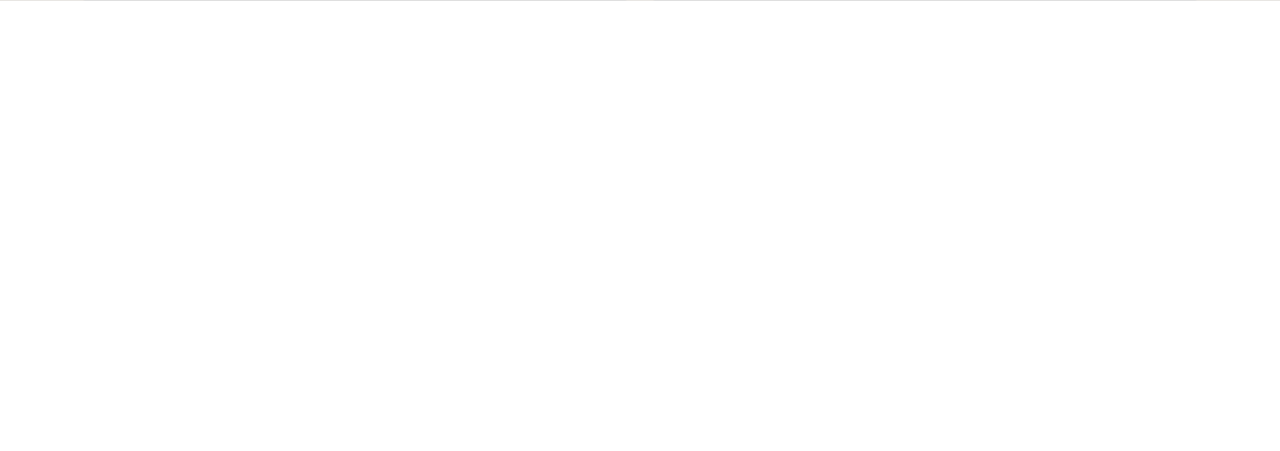
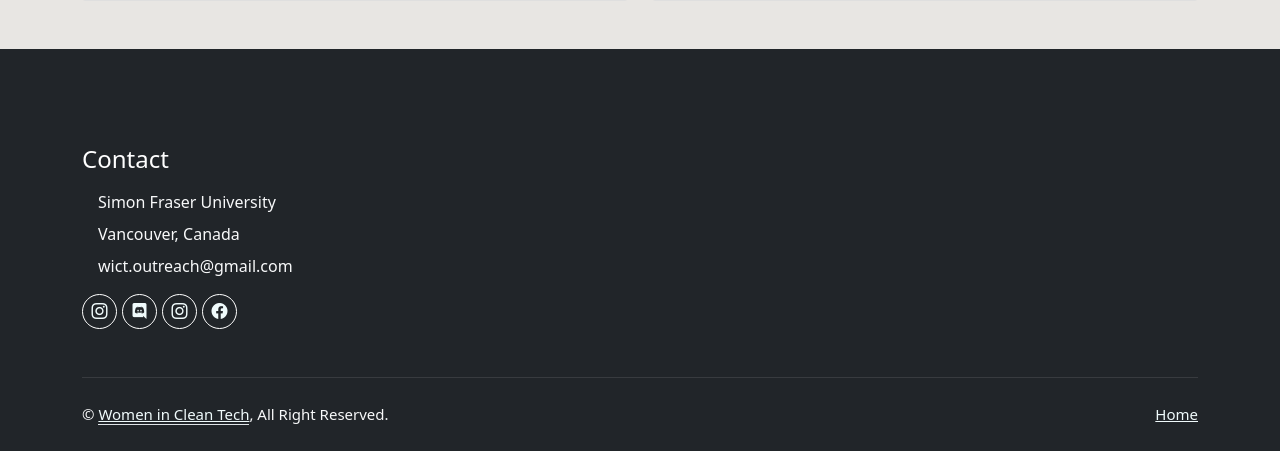
Before and after one commit to devinllu/wict-website, a Flask app: page /execs in a window 1280 px wide. Shown: the part 2330-2781 px from the top of the page. Before the commit the page ends 2331 px from the top, so only its background shows below. Run offline with Flask 2, Linux system fonts and the light colour scheme.

Commit message:
added footer, removed gallery

```diff
--- a/wict/templates/base.html
+++ b/wict/templates/base.html
@@ -31,5 +31,44 @@
 
         {% block content %}
         {% endblock %}
+
+        <!-- Footer Start -->
+
+        <div class="container-fluid bg-dark text-light footer pt-5 mt-5 wow fadeIn" data-wow-delay="0.1s" id="footer">
+            <div class="container py-5">
+                <div class="row g-5">
+                    <div class="col">
+                        <h4 class="text-white mb-3">Contact</h4>
+                        <p class="mb-2"><i class="fa fa-map-marker-alt me-3"></i>Simon Fraser University</p>
+                        <p class="mb-2"><i class="fa fa-phone-alt me-3"></i>Vancouver, Canada</p>
+                        <p class="mb-2"><i class="fa fa-envelope me-3"></i>wict.outreach@gmail.com</p>
+                        <div class="d-flex pt-2">
+                            <a class="btn btn-outline-light btn-social" href="https://www.instagram.com/wict_sfu/?hl=en" target="_blank"><i class="fab bi-instagram"></i></a>
+                            <a class="btn btn-outline-light btn-social" href="https://discord.com/invite/mzYtNebXs3" target="_blank"><i class="fab bi-discord"></i></a>
+                            <a class="btn btn-outline-light btn-social" href="https://www.instagram.com/wict_sfu/?hl=en" target="_blank"><i class="fab bi-instagram"></i></a>
+                            <a class="btn btn-outline-light btn-social" href="https://www.facebook.com/SFUWomenInCleanTech/" target="_blank"><i class="fab bi-facebook"></i></a>
+                        </div>
+                    </div>
+                </div>
+            </div>
+            <div class="container">
+                <div class="copyright">
+                    <div class="row">
+                        <div class="col-md-6 text-center text-md-start mb-3 mb-md-0">
+                            &copy; <a class="border-bottom" href="#">Women in Clean Tech</a>, All Right Reserved.
+                        </div>
+                        <div class="col-md-6 text-center text-md-end">
+                            <div class="footer-menu">
+                                <a href="/">Home</a>
+                            </div>
+                        </div>
+                    </div>
+                </div>
+            </div>
+        </div>
+
+
+
+    <!-- Footer End -->
     </body>
 </html>
```
